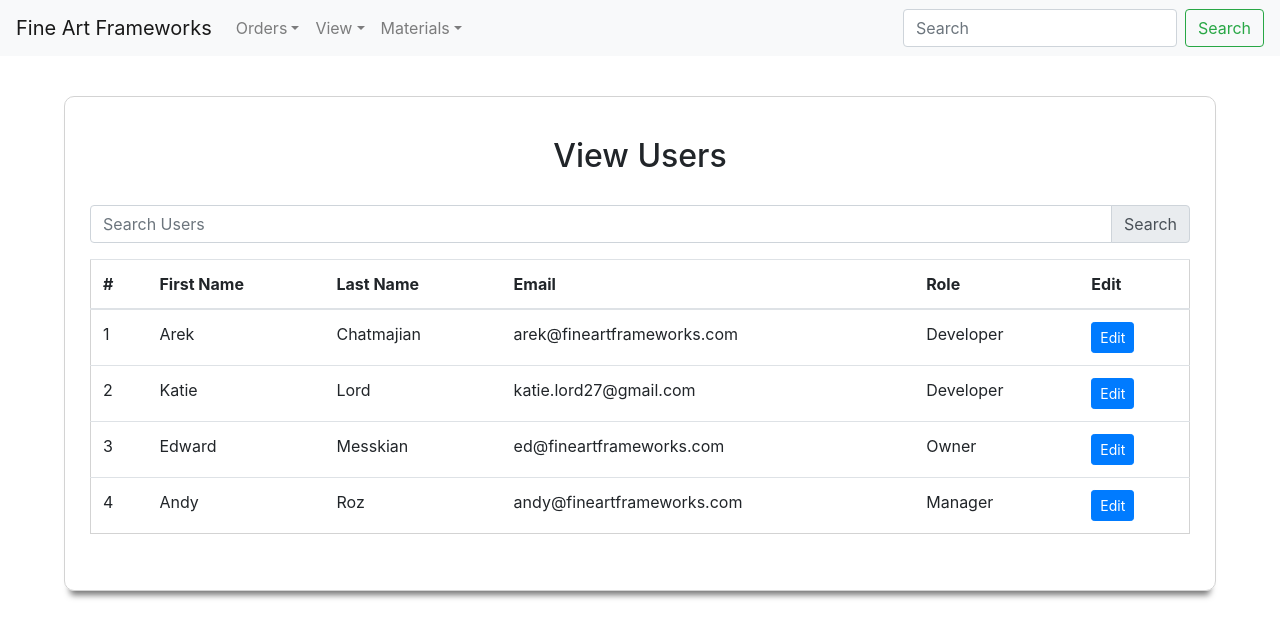
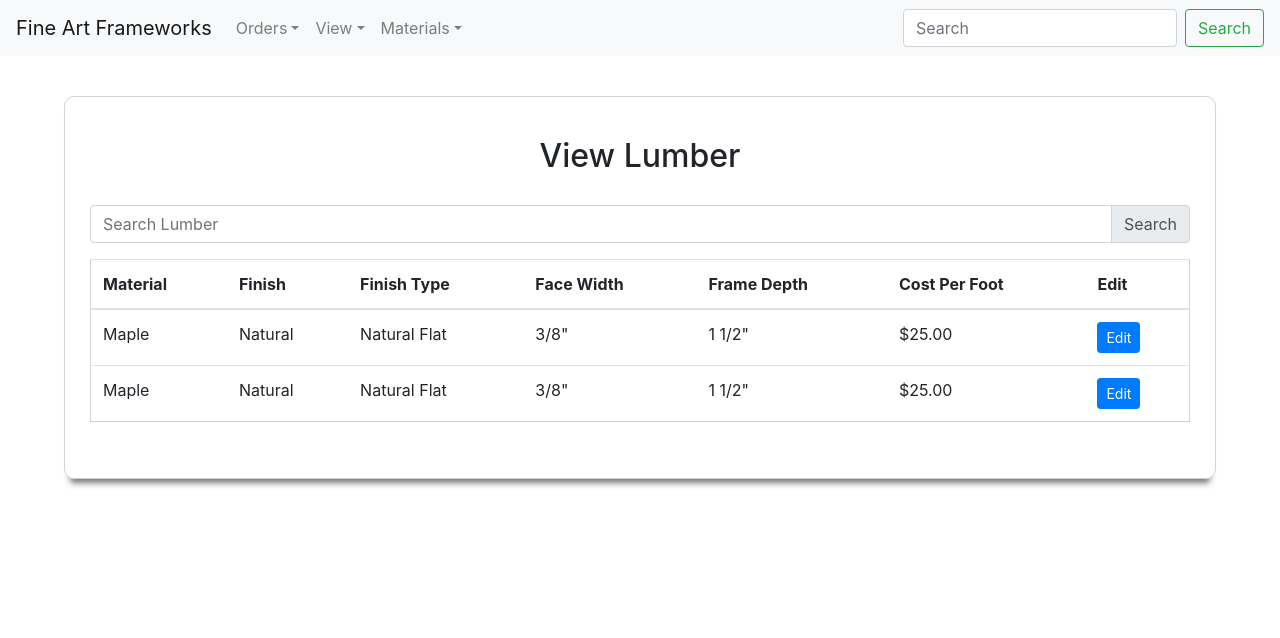
Before and after one commit to achatmajian/FineArtFrameworks-React, a React (Create React App) app: page / in a window 1280 px wide. Shown: the top 638 px of the page. Built offline with nearby package versions, Linux system fonts and the light colour scheme.

Commit message:
built view lumber page

```diff
--- a/src/App.js
+++ b/src/App.js
@@ -5,6 +5,7 @@ import Navigation from "./components/nav.js";
 import ViewTable from "./components/view-table.js";
 import ViewClients from "./components/view-clients.js";
 import ViewUsers from "./components/view-users.js";
+import ViewLumber from "./components/view-lumber.js";
 
 function App() {
   return (
@@ -13,7 +14,8 @@ function App() {
       {/* <SizingForm /> */}
       {/* <ViewTable /> */}
       {/* <ViewClients /> */}
-      <ViewUsers />
+      {/* <ViewUsers /> */}
+      <ViewLumber />
     </div>
   );
 }
--- /dev/null
+++ b/src/components/view-lumber.js
@@ -0,0 +1,68 @@
+import React from "react";
+import { Table, Container, Row, Button, InputGroup, FormControl} from "react-bootstrap";
+import 'bootstrap/dist/css/bootstrap.css';
+import "./view-table.css";
+
+
+class ViewLumber extends React.Component {
+    render() {
+      return (
+        <div className="wrapper">
+        <Container className="table-container" fluid>
+          <h2 className="page-title">View Lumber</h2>
+          <Row>
+
+          <InputGroup className="mb-3">
+            <FormControl
+              placeholder="Search Lumber"
+              aria-label="Search Lumber"
+              aria-describedby="basic-addon2"
+            />
+            <InputGroup.Append>
+              <InputGroup.Text id="basic-addon2">Search</InputGroup.Text>
+            </InputGroup.Append>
+          </InputGroup>
+            <Table className="table" responsive>
+            <thead>
+                <tr>
+                <th>Material</th>
+                <th>Finish</th>
+                <th>Finish Type</th>
+                <th>Face Width</th>
+                <th>Frame Depth</th>
+                <th>Cost Per Foot</th>
+                <th>Edit</th>
+                </tr>
+            </thead>
+            <tbody>
+                <tr>
+                  <td>Maple</td>
+                  <td>Natural</td>
+                  <td>Natural Flat</td>
+                  <td>3/8"</td>
+                  <td>1 1/2"</td>
+                  <td>$25.00</td>
+                  <td><Button variant="primary" size="sm">Edit</Button>{' '}</td>
+                </tr>
+                <tr>
+                  <td>Maple</td>
+                  <td>Natural</td>
+                  <td>Natural Flat</td>
+                  <td>3/8"</td>
+                  <td>1 1/2"</td>
+                  <td>$25.00</td>
+                  <td><Button variant="primary" size="sm">Edit</Button>{' '}</td>
+                </tr>
+            </tbody>
+
+            </Table>
+        </Row>
+</Container>
+</div>
+
+      );
+    }
+  }
+
+
+export default ViewLumber;
```
